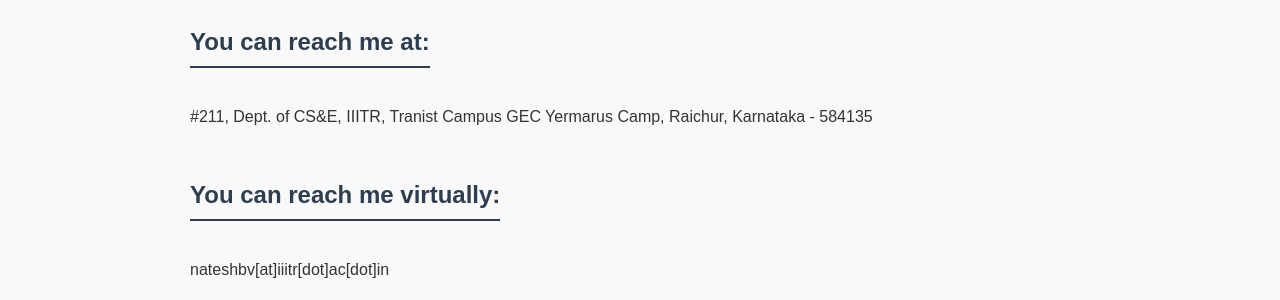
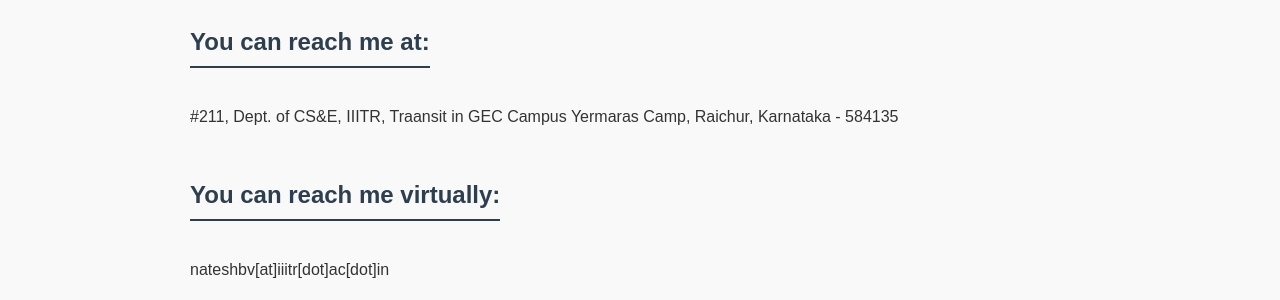
Before and after one commit to Nateshbv/Nateshbv.github.io, a Jekyll site: the page built from Contact.md, in a window 1280 px wide. Shown: the part 224-524 px from the top of the page. Built offline with Jekyll 4.4.1, drawn with Linux system fonts in a browser that asks for light colours.

Commit message:
Update Contact.md

```diff
--- a/Contact.md
+++ b/Contact.md
@@ -5,8 +5,8 @@
 ## You can reach me at:
 
 #211, Dept. of CS&E,
-IIITR, Tranist Campus GEC
-Yermarus Camp, Raichur, Karnataka - 584135
+IIITR, Traansit in  GEC Campus
+Yermaras Camp, Raichur, Karnataka - 584135
 
 
 ## You can reach me virtually:
```
